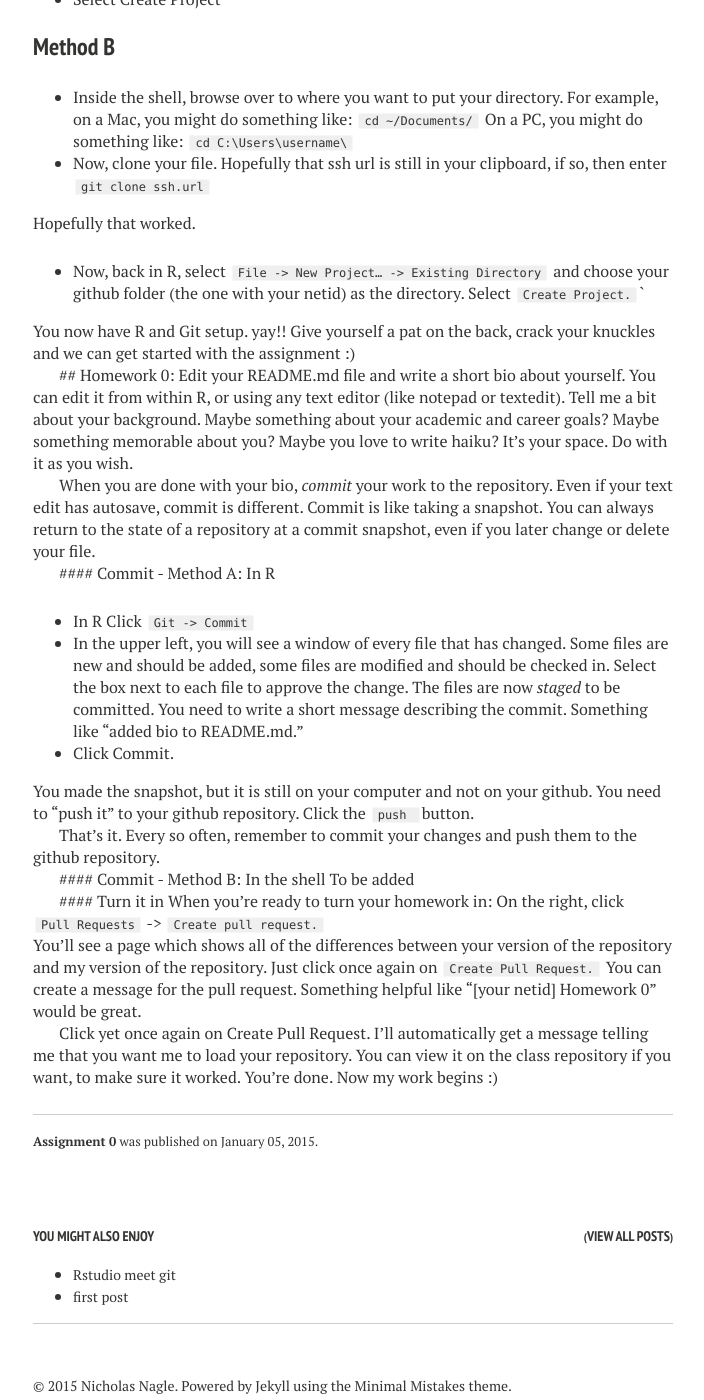
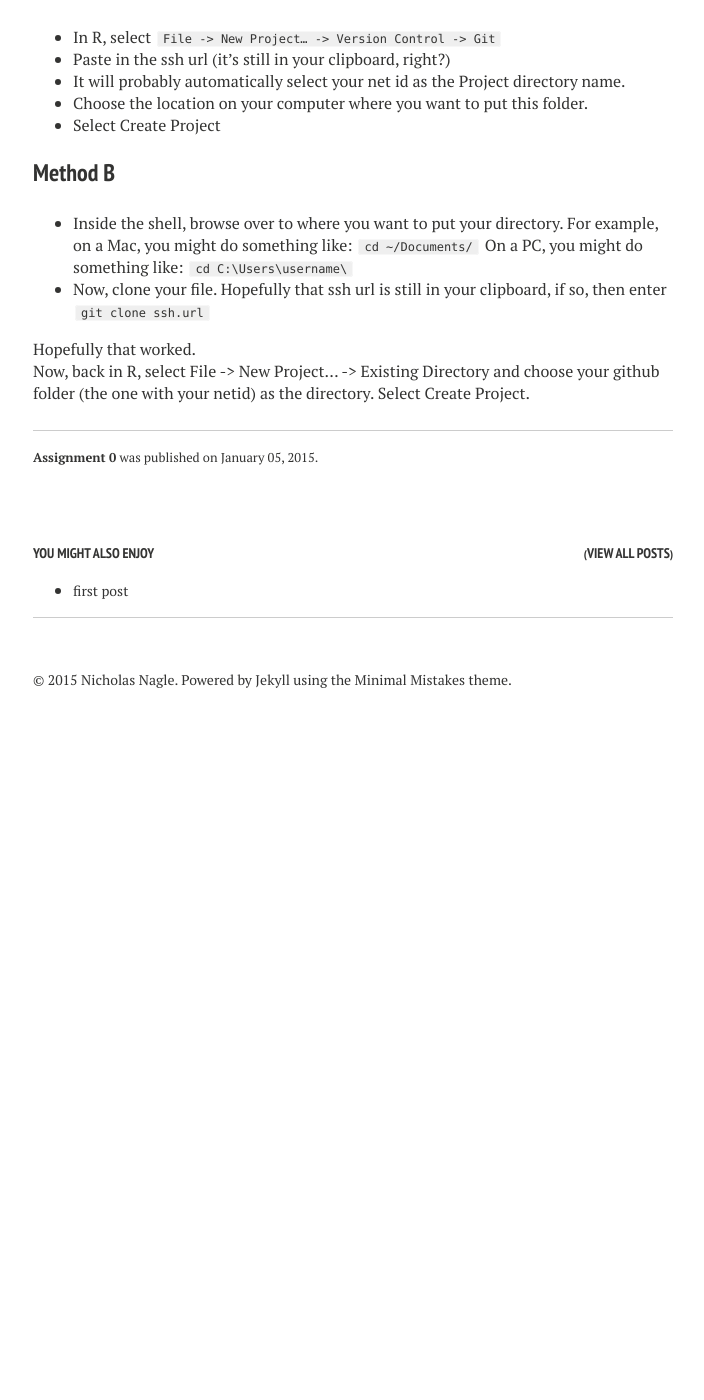
Before and after one commit to UTK-geog415-s15/UTK-geog415-s15.github.io, a Jekyll site: the page built from _posts/2015-01-05-assignment0.md, in a window 1280 px wide and 1400 px high, scrolled down 2684 px. Shown: the whole window, without its empty margins (287-991 px from the left). Built offline with Jekyll 4.4.1, drawn with Linux system fonts in a browser that asks for light colours; nearby versions of some CDN libraries; after the commit the page ends 3422 px from its top, so only the background shows below that; some of the changed text lies outside the part shown.

Commit message:
updated assignment 0

````diff
--- a/_posts/2015-01-05-assignment0.md
+++ b/_posts/2015-01-05-assignment0.md
@@ -9,25 +9,29 @@
 
 This tutorial is liberally adapted from the one [here](http://stat545-ubc.github.io/block000_r-rstudio-install.html).
 
-## Objective
- - Get your computer setup with R, Rstudio, and Git.
-This combination will prepare you for powerful quantitative analysis that is both well archived and reproducible.  In other words, for quantitative analysis that is scientific.
-
-## Outline
- 1. Install R.
- 2. Install Rstudio.
- 3. Test
- 4. Install git
- 5. Make sure that Rstudio and git are on first name basis
- 6. Clone the assignment repository.
- 7. Makes some changes (as explained in the archive's readme.md file).
- 8. Push it back.
+ - [Why R?](#why-r)
+ - [Why Git?](#whi-git)
+ - [Installing R](#installing-r)
+ - [Installing Github](#installing-github)
+ - [Setting Up Git for the first time](#setting-up-git)
+ - [Setting up your class workspace](#setting-up-workspace)
 
 
-## Installing R
+## <a name='why-r'>Why R?</a>
+ - R is free
+ - R is powerful.  Chances are good you can find R code to do whatever cool analysis it is that you want to do.  More so that for any other single software  package.
+ - R now has resources to help you create fully reproducible research.  Reproducible is good: for transparency to others, and perhaps more importantly, to save yourself time the next time.
+
+## <a name='why-git'>Why Git (Version Control)?</a>
+ - Sometimes you follow a dead end.  VC help you to rewind.
+ - VC help you to share with others.  For example with your instructor or TA :)
+ - It's so much more flexible and precise than something like "track changes" in Word.
+
+
+## <a name='installing-r'>Installing R</a>
 
  - Install [R, a free software environment for statistical computing and graphics](http://www.r-project.org).  Once you install R, make sure it opens up smoothly.  Once you've done this, you shouldn't have to access R directly again during this class.
- - Install [Rstudio, a powerful and productive user interface for R that is free](http://www.rstudio.com). Follow the links to the open source desktop version.  You might even check out the [Preview Version](http://www.rstudio.com/products/rstudio/download/preview/), which includes all kind of neat stuff, such as the ability to create MS Word notebooks (if that floats your boat.  It doesn't float mine.  But I still use the Preview Version because of all the other cool stuff!).  Rstudio provides really helpful tools like a text editor, a data browsers.  Rstudio can also integrate with Github, however it can't do all Github tasks, so you'll still need to install Github (described below).
+ - Install [Rstudio, a powerful and productive user interface for R that is free](http://www.rstudio.com). Follow the links to the open source desktop version.  You might even check out the [Preview Version](http://www.rstudio.com/products/rstudio/download/preview/), which includes all kinds of neat stuff, such as the ability to create MS Word notebooks (if that floats your boat.  It doesn't float mine.  But I still use the Preview Version because of all the other cool stuff!).  Rstudio provides really helpful tools like a text editor, and data and file browsers.  Rstudio can also integrate with Github, however it can't do all Github tasks, so you'll still need to install Github (described below).
 
 Test it:
 
@@ -38,22 +42,20 @@
  ```
 Now inspect the `x` object by typing `x` followed by return.
 
-You're a coder!
+You're a coder! If the Console is for sketching code ideas, then the final draft goes in `.R` scripts or in `.Rmd` documents.  More on this later.
 
-Rstudio has help topics [here](https://support.rstudio.com/hc/en-us/categories/200035113-Documentation)
+Rstudio has a [page for help topics](https://support.rstudio.com/hc/en-us/categories/200035113-Documentation)
 
-## Installing Github
+## <a name='installing-github'>Installing Github</a>
 
-- Register for a free github account.  You can either go the [public way](https://github.com) or the [education way](https://education.github.com).  Pick a username that won't embarrass you in a few years.  The public way gives you unlimited public *repositories* (For now, you can think of a repository as a "project").  You have to pay for private projects (repositories).  The student account gives you a small number of private repositories for free.  In this class we'll use public repositories, because it's important for you learn about sharing and attribution.  ([Bitbucket](http://www.bitbucket.org) is a competitor to github that I have also used.  Bitbucket gives academic users free public repositories.  Yay!  Just sayin.)
-
+- Register for a free github account.  You can either go the [public way](https://github.com) or the [education way](https://education.github.com).  Either works for this class.  Pick a username that won't embarrass you in a few years.  Both ways give you unlimited public *repositories* (For now, you can think of a repository as a "project").  The student account gives you a small number of private repositories, which you would normally have to pay for.  In this class we'll use public repositories because it's important for you learn about sharing and attribution.  ([Bitbucket](http://www.bitbucket.org) is a competitor to github that I have also used.  Bitbucket gives academic users free public repositories.  Yay!  Just sayin.)
 - Install a git client.  I recommend either the Github client ([Windows](http://windows.github.com) and [Mac](http://mac.github.com)).    A Git client is to Git what Rstudio is to R.  It makes life a little easier.
 
-## Setting up git for the first time.
-- The first time using git can be a pain.  ASFAIK, you can not use git for the first time in Rstudio.  Rstudio expects that git already be set up.  You should use github to initialize git.
+## <a name='setting-up-git'>Setting up git for the first time.</a>
+- The first time using git can be a pain.  ASFAIK, you can not use git for the first time in Rstudio.  Rstudio expects that git is already set up.  You should use github to initialize git.
 - When you first setup Github (if that's what you go with), it will ask you for your git username and email. Do this.  You should be good to go!
 
-
-## Setting up your class workspace
+## <a name='setting-up-workspace'>Setting up your class workspace</a>
 For this class, you will maintain a repository with your assignments.  When you want help (and you will want help at some point), you can share your repository with the TA or me, and we see exactly what is happening.
 
 When you want to turn in your homework, you just copy your work to our repository.  Again, we can see what you did.  No emails to get lost.  Additionally, you can see what your colleagues are doing.  I think this is a good thing.  As long as you give credit where credit is due.  If you think you deserve mad props for someone's work let us know.
@@ -62,7 +64,7 @@
 - Go here to the [class github page] (https://github.com/UTK-geog415-s15).
 - Find repository with your netid and click to open it up.
 - The repository is nearly empty, the only thing there is an empty README.md file.
-- In the upper right, click the `Fork...` button.  "It should only take a few seconds."  You will now have a copy of the repository in your own github home.  The windows browser will probably have ejected you from the class account to your own account.  You should see you own version of the repository now.  There are now two copies of the repository, one called `UTK-geog415_s15/netid` which belong to me, and one called ``[your user name]/netid` which belongs to you.
+- In the upper right, click the `Fork...` button.  "It should only take a few seconds."  You will now have a copy of the repository in your own github home.  The windows browser will probably have ejected you from the class account to your own account.  You should see you own version of the repository now.  There are now two copies of the repository, one called `UTK-geog415_s15/netid` which belong to me, and one called `[your user name]/netid` which belongs to you.
 
 You will do all of your homework on **your** repository, and when you are ready to submit your homework, you will send me a *Pull Request* so that I can save it on the **class** repository.  This is what I will grade.
 
@@ -73,51 +75,20 @@
 - If you have trouble, the it’s probably the case that git is somewhere unusual.  Look [here](http://www.molecularecologist.com/2013/11/using-github-with-r-and-rstudio/) for help.
 
 ### Method A
- - In R, select `File -> New Project… -> Version Control -> Git`
- - Paste in the ssh url (it’s still in your clipboard, right?)
- - It will probably automatically select your net id as the Project directory name.
- - Choose the location on your computer where you want to put this folder.
- - Select Create Project
+- In R, select `File -> New Project… -> Version Control -> Git`
+- Paste in the ssh url (it’s still in your clipboard, right?)
+- It will probably automatically select your net id as the Project directory name.
+- Choose the location on your computer where you want to put this folder.
+- Select Create Project
 
 ### Method B
- - Inside the shell, browse over to where you want to put your directory.
- For example, on a Mac, you might do something like: `cd ~/Documents/`
- On a PC, you might do something like: `cd C:\Users\username\`
- - Now, clone your file. Hopefully that ssh url is still in your clipboard, if so, then enter
- `git clone ssh.url`
+- Inside the shell, browse over to where you want to put your directory.
+For example, on a Mac, you might do something like: `cd ~/Documents/`
+On a PC, you might do something like: `cd C:\Users\username\`
+- Now, clone your file. Hopefully that ssh url is still in your clipboard, if so, then enter
+`git clone ssh.url`
 
- Hopefully that worked.
- - Now, back in R, select `File -> New Project… -> Existing Directory` and choose your github folder (the one with your netid) as the directory.
- Select `Create Project.``
-
-
- You now have R and Git setup.  yay!!  Give yourself a pat on the back, crack your knuckles and we can get started with the assignment :)
-
-
- ## Homework 0:
- Edit your README.md file and write a short bio about yourself.  You can edit it from within R, or using any text editor (like notepad or textedit).  Tell me a bit about your background.  Maybe something about your academic and career goals?  Maybe something memorable about you?  Maybe you love to write haiku?  It’s your space.  Do with it as you wish.
-
- When you are done with your bio, *commit* your work to the repository.  Even if your text edit has autosave, commit is different.  Commit is like taking a snapshot.  You can always return to the state of a repository at a commit snapshot, even if you later change or delete your file.
-
-
- #### Commit - Method A: In R
- - In R Click `Git -> Commit`
- - In the upper left, you will see a window of every file that has changed.  Some files are new and should be added, some files are modified and should be checked in.  Select the box next to each file to approve the change.  The files are now
- *staged* to be committed.  You need to write a short message describing the commit.  Something like “added bio to README.md."
- - Click Commit.
-
- You made the snapshot, but it is still on your computer and not on your github.  You need to “push it” to your github repository.  Click the `push ` button.
-
- That’s it.  Every so often, remember to commit your changes and push them to the github repository.
-
- #### Commit - Method B: In the shell
-To be added
-
-
- #### Turn it in
- When you’re ready to turn your homework in:
- On the right, click `Pull Requests` -> `Create  pull request.`
- You’ll see a page which shows all of the differences between your version of the repository and my version of the repository.  Just click once again on `Create Pull Request.`  You can create a message for the pull request.  Something helpful like "[your netid] Homework 0” would be great.
-
- Click yet once again on Create Pull Request.
- I’ll automatically get a message telling me that you want me to load your repository.  You can view it on the class repository if you want, to make sure it worked.  You’re done.  Now my work begins :)
+Hopefully that worked.
+Now, back in R, select File -> New Project… -> Existing Directory
+and choose your github folder (the one with your netid) as the directory.
+Select Create Project.
--- a/_posts/2015-01-05-rstudio-meet-git.md
+++ /dev/null
@@ -1,61 +0,0 @@
----
-layout: post
-title: "Rstudio meet git"
-author: nnagle
-modified:
-excerpt: "Intro to R, Rstudio, and Github"
-tags: [assignment]
----
-
-Stolen from: http://stat545-ubc.github.io/index.html
-
-**You only have to set this up once per machine.**
-
-### Find Git
-
-
-RStudio can only act as a GUI front-end for Git if [Git has been successfully installed](git01_git-install.html) AND RStudio can find it.
-
-A basic test for successful installation of Git is to simply enter `git` in the shell.  You can easily open a shell window from R at *Tools > Shell...*. If you get a complaint about Git not being found, it means installation was unsuccessful or that it is not being found, i.e. it is not on your `PATH`.
-
-If you are not sure where the Git executable lives, try this in a shell:
-
-* `which git` (Mac, Linux)
-
-* `where git` (most versions of Windows)
-
-* `whereis git.exe` (some other versions of Windows)
-
-If Git appears to be installed and findable, launch RStudio. Quit and re-launch RStudio if there's __any doubt in your mind__ about whether you opened RStudio before or after installing Git.
-
-From RStudio, go to *Tools > Global Options > Git* and make sure that the box *Git executable* points to ... the Git executable. It should read something like:
-
-  * `/usr/bin/git` (Mac, Linux)
-
-  * I actually had a newer version of git at `/usr/local/git/bin/git` (Mac)
-
-  * `C:/Program Files (x86)/Git/bin/git.exe` (Windows)
-
-    Here is a [screenshot](http://www.molecularecologist.com/wp-content/uploads/2013/11/Screenshot-2013-11-12-09.53.56-Copy1.png) of someone doing this on a Windows machine.
-
-    - __WARNING__: On Windows, do __NOT__ use `C:/Program Files (x86)/Git/cmd/git.exe`. The difference between the good and bad paths is `bin` vs. `cmd`.
-
-__Restart__ RStudio if you made any changes. DO IT.
-
-### Test the communication between RStudio and Git
-
-We will create a new dummy "Project" and direct RStudio to put it under version control
-
-  - Do `File > New Project...`. You should see a pop up [like this](http://www.rstudio.com/images/screenshots/rstudio-projects_new.png).
-  - Select "New Directory: Start a project in a brand new working directory".
-  - Select "Empty Project: Create a new project in an empty directory".
-  - Create a new directory for this project anywhere you wish, perhaps with a name like `test`. You can delete this very soon.
-  - If you see a checkbox "Create a git repository", that is a very good sign! Check it. **If you do not see this checkbox, Git was not successfully installed or RStudio cannot find Git. Restart RStudio, if that doesn't work, return to the previous section and, perhaps, reinstall Git using a different method that leaves Git in a conventional location.**
-  - After RStudio opens your test Project, the upper right pane should have a "Git" tab, typically along with "Environment", "History", etc. You can see an example [in this screenshot](http://www.rstudio.com/images/screenshots/rstudio-vcs.png).
-  - If this has gone well, it looks like Git and RStudio are ready to work together! Feel free to quit RStudio and delete the `test` directory/Project.
-
-If this has not gone well, here is another thing to try:
-
-  - With your Project open, go to `Tools > Project Options...`. If available, click on "Git/SVN" and select "Git" in the Version control system dropdown menu. Answer "yes" to the "Confirm New Git Repository" pop up. Answer "yes" to the "Confirm Restart RStudio" pop up.
-
-If none of this works, get help from us.
````
